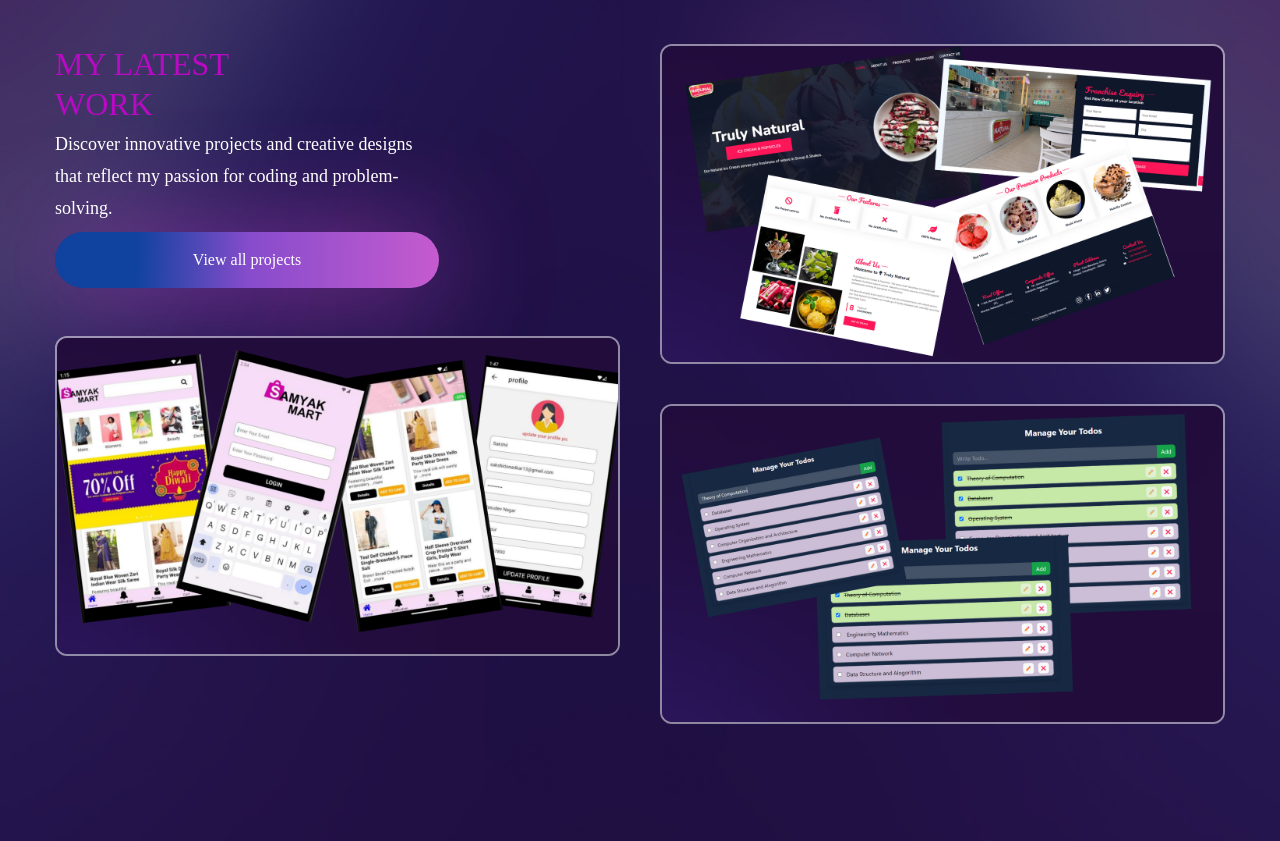
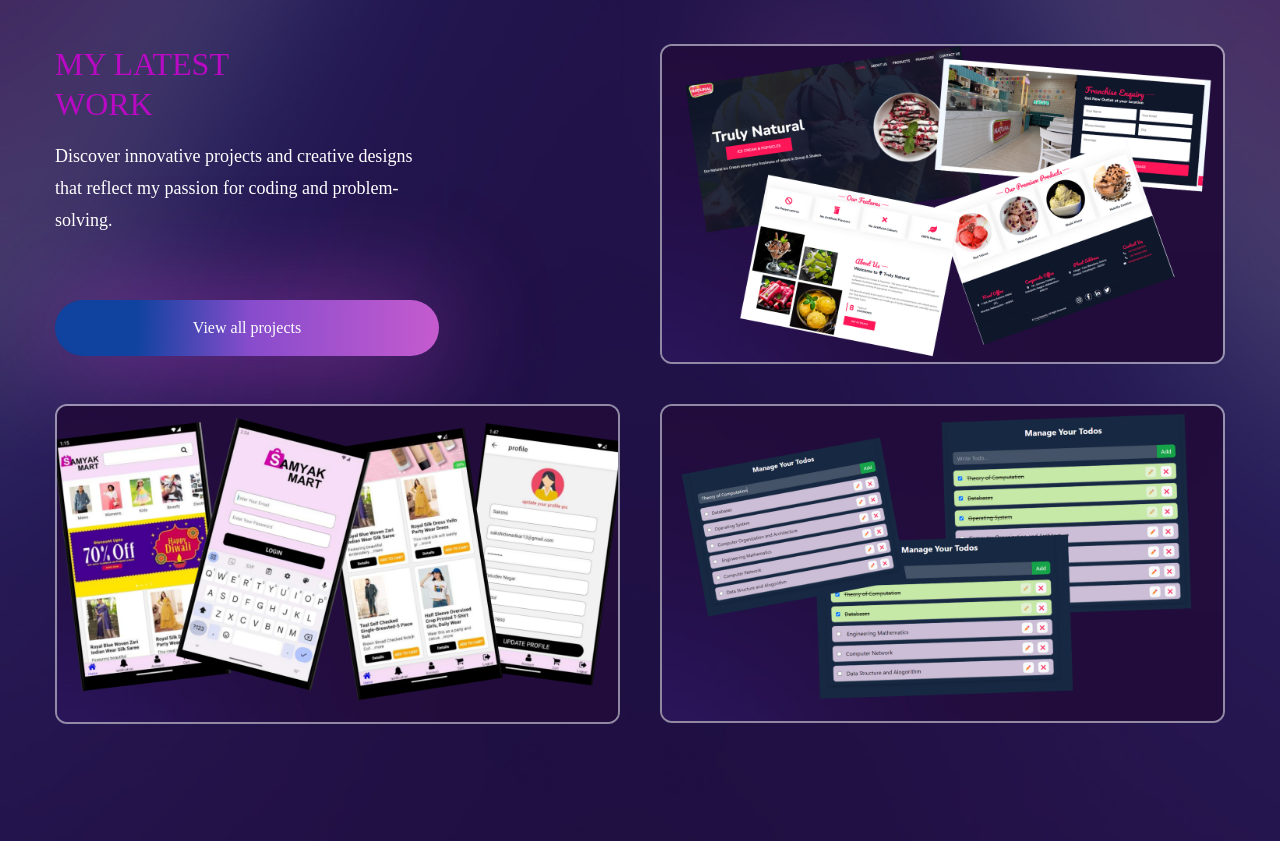
Before and after one commit to sakshidonadkar/MyPortfolio, a React (Create React App) app: page / in a window 1280 px wide. Shown: the part 2480-3321 px from the top of the page. Built offline with nearby package versions, Linux system fonts and the light colour scheme.

Commit message:
updated image of titlebar

```diff
--- a/public/index.html
+++ b/public/index.html
@@ -2,42 +2,22 @@
 <html lang="en">
   <head>
     <meta charset="utf-8" />
-    <link rel="icon" href="%PUBLIC_URL%/favicon.ico" />
+    <!-- Favicon -->
+    <link rel="icon" href="%PUBLIC_URL%/logo3.png" type="image/png" sizes="48x48" />
+    <!-- Apple Touch Icon -->
+    <link rel="apple-touch-icon" href="%PUBLIC_URL%/logo3.png" sizes="180x180" />
     <meta name="viewport" content="width=device-width, initial-scale=1" />
     <meta name="theme-color" content="#000000" />
     <meta
       name="description"
       content="Web site created using create-react-app"
     />
-    <link rel="apple-touch-icon" href="%PUBLIC_URL%/logo192.png" />
-    <!--
-      manifest.json provides metadata used when your web app is installed on a
-      user's mobile device or desktop. See https://developers.google.com/web/fundamentals/web-app-manifest/
-    -->
+    <!-- Manifest -->
     <link rel="manifest" href="%PUBLIC_URL%/manifest.json" />
-    <!--
-      Notice the use of %PUBLIC_URL% in the tags above.
-      It will be replaced with the URL of the `public` folder during the build.
-      Only files inside the `public` folder can be referenced from the HTML.
-
-      Unlike "/favicon.ico" or "favicon.ico", "%PUBLIC_URL%/favicon.ico" will
-      work correctly both with client-side routing and a non-root public URL.
-      Learn how to configure a non-root public URL by running `npm run build`.
-    -->
     <title>Sakshi Donadkar</title>
   </head>
   <body>
     <noscript>You need to enable JavaScript to run this app.</noscript>
     <div id="root"></div>
-    <!--
-      This HTML file is a template.
-      If you open it directly in the browser, you will see an empty page.
-
-      You can add webfonts, meta tags, or analytics to this file.
-      The build step will place the bundled scripts into the <body> tag.
-
-      To begin the development, run `npm start` or `yarn start`.
-      To create a production bundle, use `npm run build` or `yarn build`.
-    -->
   </body>
 </html>
--- a/src/components/Work.js
+++ b/src/components/Work.js
@@ -19,11 +19,11 @@
           >
             {/* text */}
             <div>
-              <h2 className="h2 leading-tight text-accent lg:mb-1">
+              <h2 className="h2 leading-tight text-accent lg:mb-4">
                 My Latest <br />
                 work
               </h2>
-              <p className="max-w-sm lg:mb-2 text-[18px]">
+              <p className="max-w-sm lg:mb-16 text-[18px]">
                 Discover innovative projects and creative designs that reflect
                 my passion for coding and problem-solving.
               </p>
```
Also changed, not shown: public/logo3.png (added).
